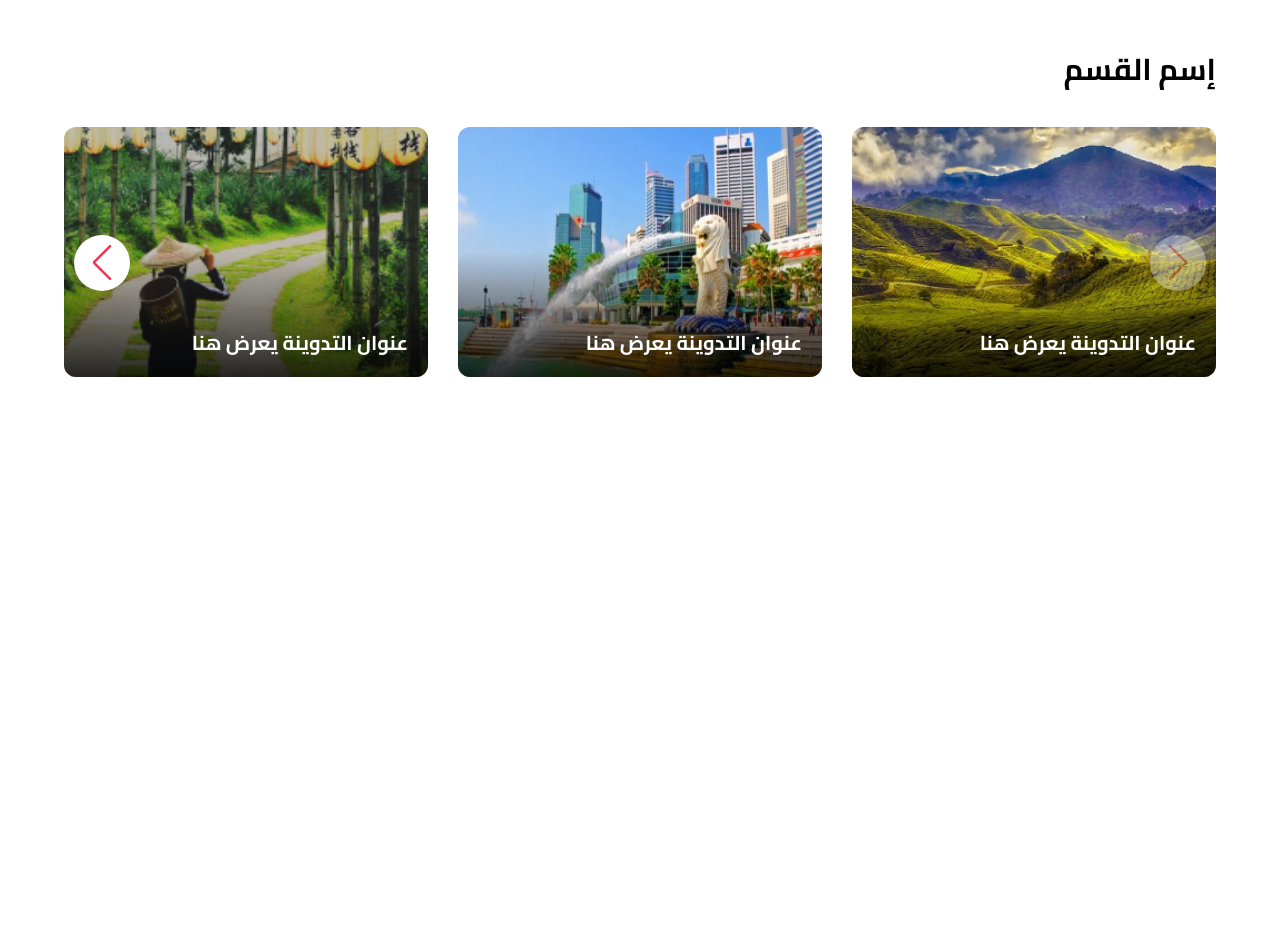
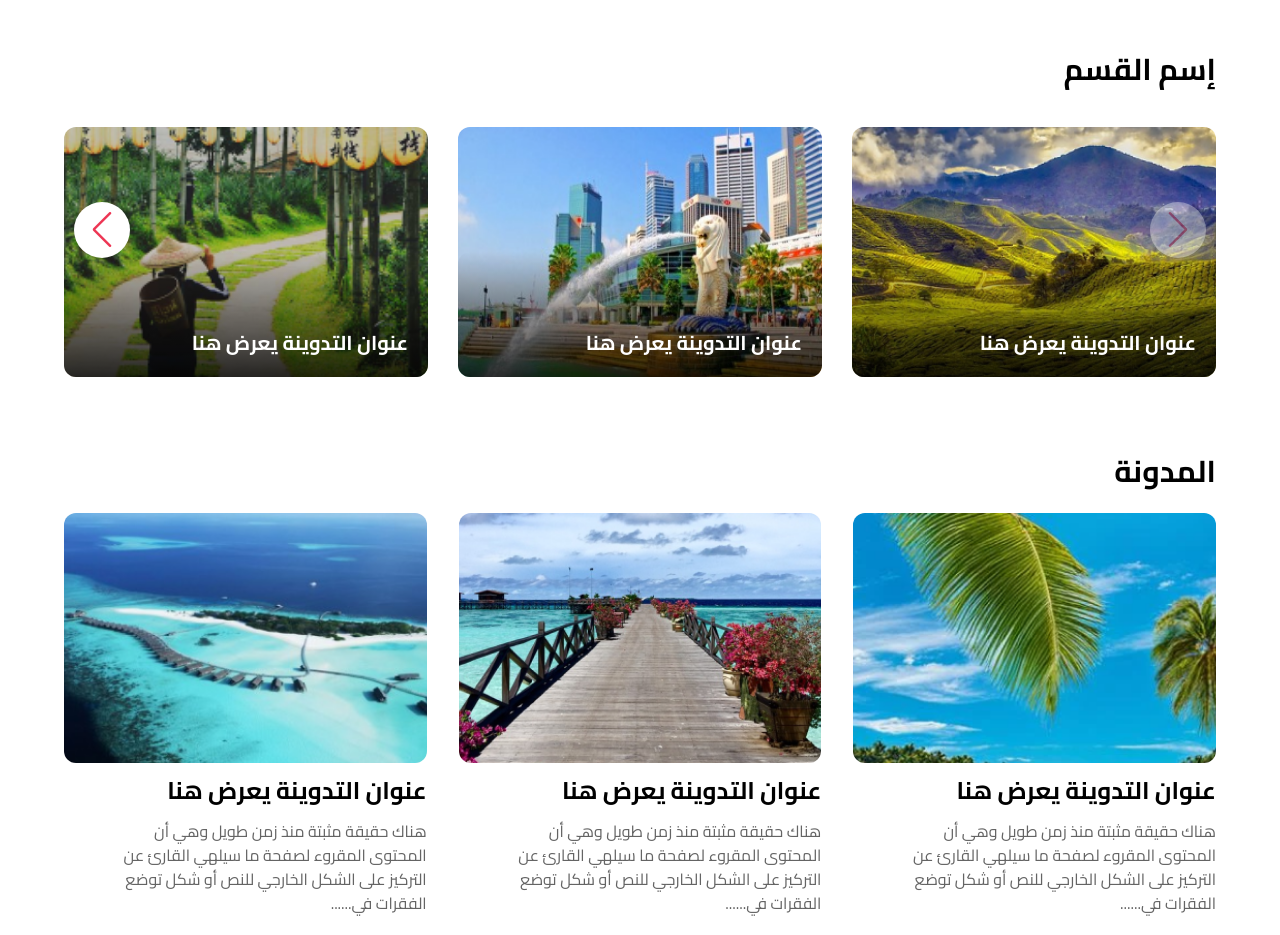
Before and after one commit to YoussefMohammed93/Tourisim---JS, a plain HTML site: page index.html in a window 1280 px wide. Shown: the part 1380-2315 px from the top of the page. Before the commit the page ends 1854 px from the top, so only its background shows below. Drawn offline with nearby package versions, Linux system fonts and the light colour scheme.

Commit message:
fourth section done

```diff
--- a/index.html
+++ b/index.html
@@ -78,6 +78,57 @@
       </section>
       <!-- Third section -->
       <section id="categoryName"></section>
+      <!-- Fourth section -->
+      <section
+        class="container mx-auto px-4 py-0 md:py-5 md:px-2 lg:px-10 xl:px-16"
+      >
+        <h2
+          class="text-3xl font-bold text-black mt-3 mb-6 md:mt-6 text-center md:text-start"
+        >
+          المدونة
+        </h2>
+        <div class="grid grid-cols-1 gap-8 lg:grid-cols-3">
+          <div class="col-span-1">
+            <img
+              src="./assets/blog-1.png"
+              alt="blog-image"
+              class="object-cover rounded-xl w-full h-[250px]"
+            />
+            <h3 class="text-2xl font-bold my-3">عنوان التدوينة يعرض هنا</h3>
+            <p class="text-[#646464] w-full md:w-11/12">
+              هناك حقيقة مثبتة منذ زمن طويل وهي أن المحتوى المقروء لصفحة ما
+              سيلهي القارئ عن التركيز على الشكل الخارجي للنص أو شكل توضع الفقرات
+              في......
+            </p>
+          </div>
+          <div class="col-span-1">
+            <img
+              src="./assets/blog-2.png"
+              alt="blog-image"
+              class="object-cover rounded-xl w-full h-[250px]"
+            />
+            <h3 class="text-2xl font-bold my-3">عنوان التدوينة يعرض هنا</h3>
+            <p class="text-[#646464] w-full md:w-11/12">
+              هناك حقيقة مثبتة منذ زمن طويل وهي أن المحتوى المقروء لصفحة ما
+              سيلهي القارئ عن التركيز على الشكل الخارجي للنص أو شكل توضع الفقرات
+              في......
+            </p>
+          </div>
+          <div class="col-span-1">
+            <img
+              src="./assets/blog-3.png"
+              alt="blog-image"
+              class="object-cover rounded-xl w-full h-[250px]"
+            />
+            <h3 class="text-2xl font-bold my-3">عنوان التدوينة يعرض هنا</h3>
+            <p class="text-[#646464] w-full md:w-11/12">
+              هناك حقيقة مثبتة منذ زمن طويل وهي أن المحتوى المقروء لصفحة ما
+              سيلهي القارئ عن التركيز على الشكل الخارجي للنص أو شكل توضع الفقرات
+              في......
+            </p>
+          </div>
+        </div>
+      </section>
     </main>
     <script src="https://unpkg.com/swiper/swiper-bundle.min.js"></script>
     <script src="components/navbar/navbar.js"></script>
@@ -121,7 +172,7 @@
         return imageArray
           .map(
             (image) =>
-              `<div class="swiper-slide relative flex items-center justify-center">
+              `<div class="swiper-slide gradient-overlay relative flex items-center justify-center">
                 <img src="${image.src}" alt="" class="w-full h-full object-cover rounded-md">
                   <div class="absolute bottom-5 right-7 z-20">
                     <h3 class="text-2xl font-semibold text-white">${image.title}</h3>
--- a/style.css
+++ b/style.css
@@ -33,6 +33,12 @@
 
 .swiper-wrapper {
   padding-bottom: 65px;
+}
+
+@media (min-width: 768px) {
+  .swiper-wrapper {
+    padding-bottom: 0 !important;
+  }
 }
 
 .swiper-slide {
```
Also changed, not shown: assets/blog-1.png (added), assets/blog-2.png (added), assets/blog-3.png (added), assets/footer-bg.png (added).
